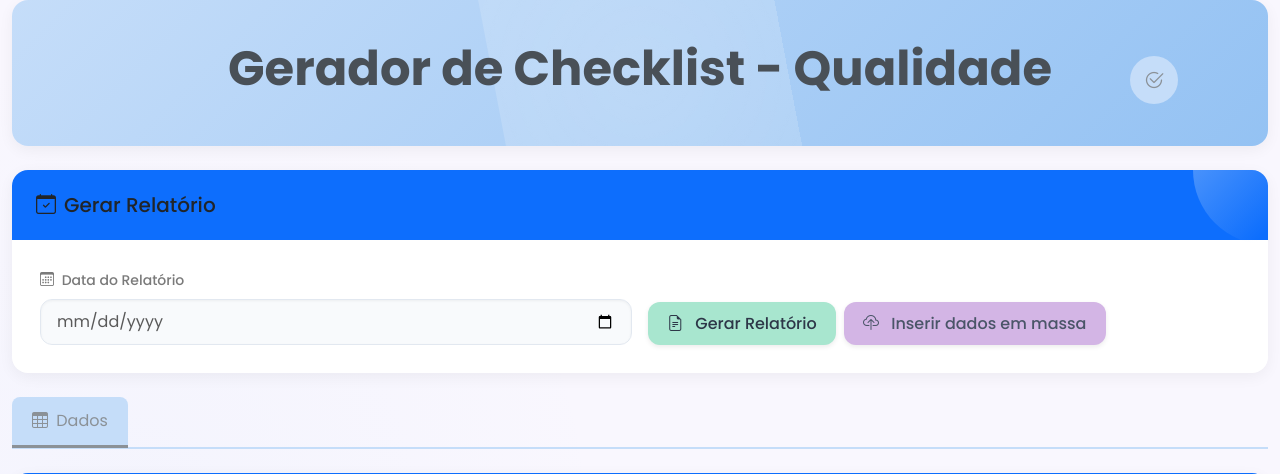
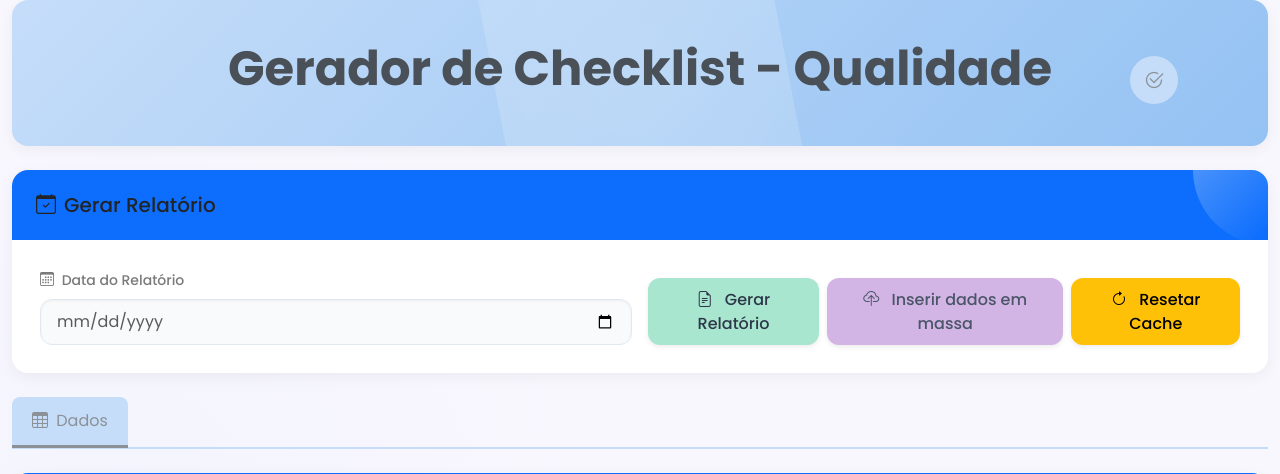
Before and after one commit to Cemag-pcp/qualidade, a Flask app: page / in a window 1280 px wide. Shown: the top 474 px of the page. Run offline with Flask 3, Linux system fonts and the light colour scheme; data comes from the database, SQL or seed files in the repository; both versions use the stored data as it was after the commit; some libraries are stand-ins or nearby versions.

Commit message:
chache e botão de limpar cache

```diff
--- a/main.py
+++ b/main.py
@@ -13,6 +13,7 @@ import re
 import numpy as np
 
 checklist = Blueprint('checklist', __name__)
+planilha_cargas_cache = {}
 
 def extrair_cor(texto):
     """
@@ -38,38 +39,40 @@ def remove_sigla_cor(texto: str) -> str:
     # elimina espaços duplos que sobrarem e tira espaços nas pontas
     return re.sub(r'\s{2,}', ' ', sem_sigla).strip()
 
-def planilha_cargas(data_carga="2025-04-22"):
+def planilha_cargas(data_carga, reset_cache=False):
+    global planilha_cargas_cache
 
-    data_carga = datetime.strptime(data_carga, "%Y-%m-%d").strftime("%d/%m/%Y")
+    if not reset_cache and data_carga in planilha_cargas_cache:
+        return planilha_cargas_cache[data_carga]
 
-    scope = ['https://www.googleapis.com/auth/spreadsheets',
-         "https://www.googleapis.com/auth/drive"]
+    # Conversão e carregamento dos dados
+    data_carga_formatada = datetime.strptime(data_carga, "%Y-%m-%d").strftime("%d/%m/%Y")
 
+    scope = ['https://www.googleapis.com/auth/spreadsheets', "https://www.googleapis.com/auth/drive"]
     credentials = service_account.Credentials.from_service_account_file('credentials.json', scopes=scope)
 
     name_sheet = 'RQ AV-002-000 (PLANILHA DE CARGAS)'
-
     sa = gspread.authorize(credentials)
     sh = sa.open(name_sheet)
-
-    worksheet1 = 'Importar Dados'
-    wks1 = sh.worksheet(worksheet1)
+    wks1 = sh.worksheet('Importar Dados')
 
     list1 = wks1.get()
     importar_dados = pd.DataFrame(list1)
     importar_dados = importar_dados[[1,3,6,9,10,11,13]]
-    importar_dados = importar_dados.rename(columns={1:'Estado',3:'Cidade',6: 'Datas',9:'Pessoa',10:'Recurso',11:'Descrição',13:'Serie'})
+    importar_dados.columns = ['Estado','Cidade','Datas','Pessoa','Recurso','Descrição','Serie']
+    importar_dados = importar_dados[1:]  # remove header
     importar_dados['Cidade/Estado'] = importar_dados['Cidade'] + '/' + importar_dados['Estado']
     importar_dados.drop(columns=['Estado', 'Cidade'], inplace=True)
-    importar_dados = importar_dados[1:]
+
     importar_dados = importar_dados[importar_dados['Datas'].notnull() & (importar_dados['Datas'] != '')]
-
     importar_dados['Datas'] = pd.to_datetime(importar_dados['Datas'], format="%d/%m/%Y", errors='coerce')
     importar_dados['Datas'] = importar_dados['Datas'].dt.strftime("%d/%m/%Y")
 
-    dados_filtrados = importar_dados[importar_dados['Datas'] == data_carga]
+    dados_filtrados = importar_dados[importar_dados['Datas'] == data_carga_formatada]
+    dados_filtrados['cor'] = dados_filtrados['Recurso'].apply(extrair_cor)
 
-    dados_filtrados['cor'] = dados_filtrados['Recurso'].apply(extrair_cor)
+    # salva no cache
+    planilha_cargas_cache[data_carga] = dados_filtrados
 
     return dados_filtrados
 
@@ -88,6 +91,20 @@ def create_app():
     app.register_blueprint(checklist)
 
     return app
+
+@checklist.route("/planilha-cargas", methods=["GET"])
+def rota_planilha_cargas():
+    data_carga = request.args.get("data")
+    reset = request.args.get("reset", "false").lower() == "true"
+
+    if not data_carga:
+        return jsonify({"error": "Parâmetro 'data' é obrigatório."}), 400
+
+    try:
+        df = planilha_cargas(data_carga, reset_cache=reset)
+        return df.to_json(orient="records", force_ascii=False)
+    except Exception as e:
+        return jsonify({"error": str(e)}), 500
 
 @checklist.route("/api/items")
 def listar_items():
@@ -133,7 +150,7 @@ def get_dados_por_recurso(df_rc, model):
 @checklist.route("/modelo")
 def gerar_modelo():
     data_carga = request.args.get("dataCarga")
-    recurso     = request.args.get("recurso")
+    recurso     = request.args.get("recurso").rstrip()
     serie     = request.args.get("serie")
 
     df = planilha_cargas(data_carga)
--- a/static/js/tabela-dados.js
+++ b/static/js/tabela-dados.js
@@ -350,6 +350,34 @@ function gerarModelo(dataCarga) {
         });
 }
 
+document.getElementById("resetCacheButton").addEventListener("click", function () {
+    const dateInput = document.getElementById("reportDate");
+    const data = dateInput.value;
+
+    if (!data) {
+        alert("Por favor, selecione uma data antes de resetar o cache.");
+        return;
+    }
+
+    const url = `/planilha-cargas?data=${encodeURIComponent(data)}&reset=true`;
+
+    fetch(url)
+        .then(response => {
+            if (!response.ok) {
+                throw new Error("Erro ao resetar o cache.");
+            }
+            return response.json();
+        })
+        .then(data => {
+            alert("Cache resetado com sucesso!");
+            console.log("Resposta da API:", data);
+        })
+        .catch(error => {
+            console.error("Erro:", error);
+            alert("Falha ao resetar o cache.");
+        });
+});
+
 document.addEventListener('DOMContentLoaded', () => {
 
     buscarItens()
--- a/templates/index.html
+++ b/templates/index.html
@@ -735,6 +735,9 @@
                         <button type="button" class="btn btn-info" id="bulkInsertButton">
                             <i class="bi bi-cloud-upload"></i> Inserir dados em massa
                         </button>
+                        <button type="button" class="btn btn-warning" id="resetCacheButton">
+                            <i class="bi bi-arrow-clockwise"></i> Resetar Cache
+                        </button>
                     </div>
                 </form>
             </div>
```
Also changed, not shown: instance/items.db, 1 other file.
